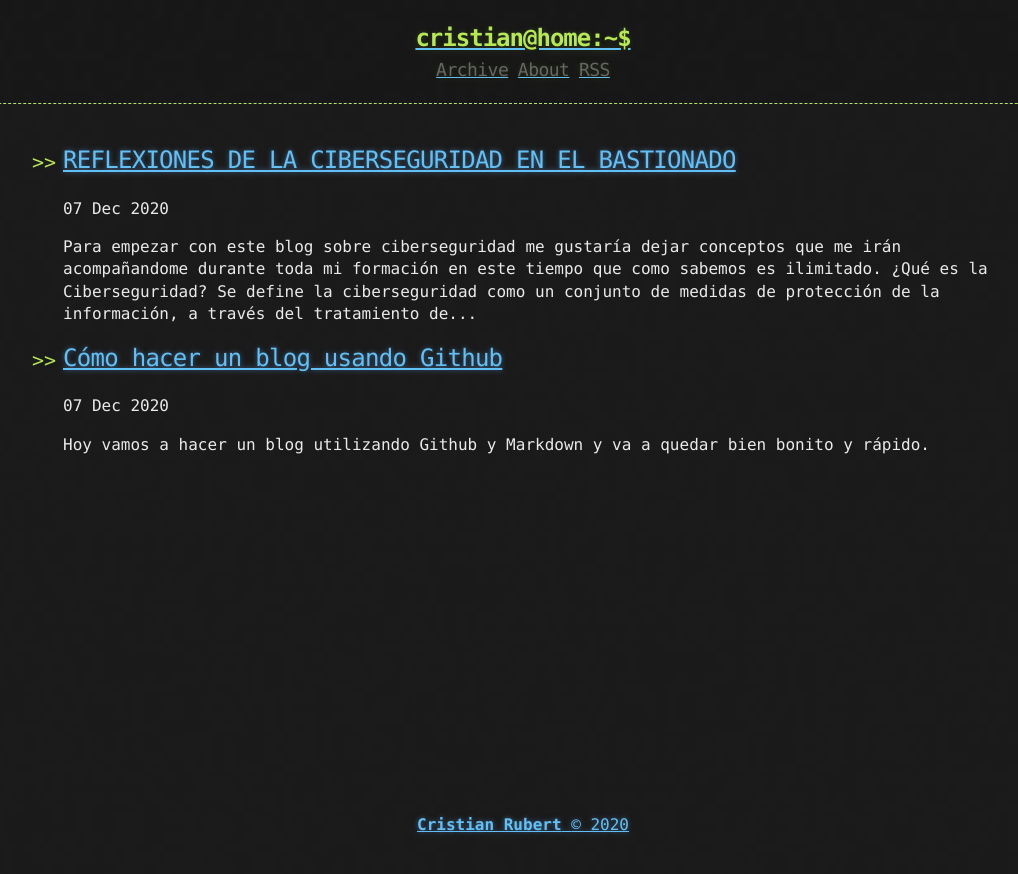
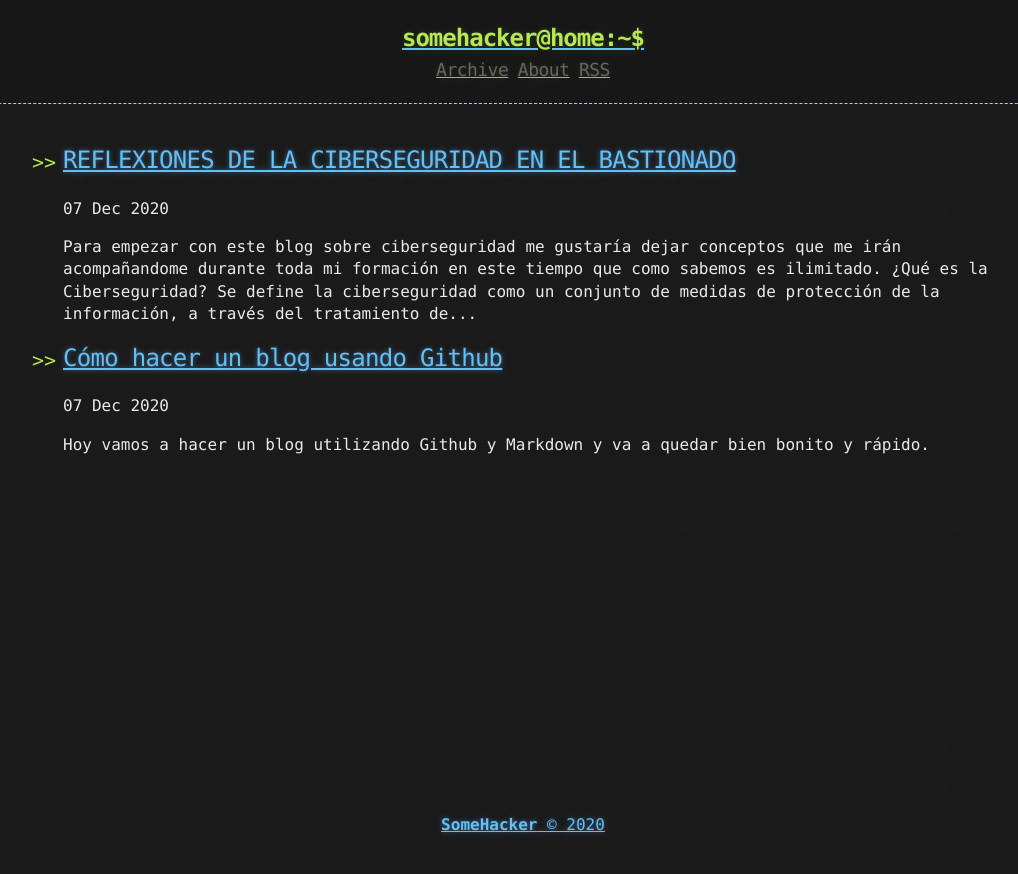
Before and after one commit to cristianrubert/Ciberseguridad, a Jekyll site: the page built from index.html, in a window 1280 px wide. Shown: the top 874 px of the page, without its empty margins (117-1135 px from the left). Built offline with Jekyll 4.4.1, drawn with Linux system fonts in a browser that asks for light colours; the list of posts is cut into pages by our own code.

Commit message:
Update _config.yml

```diff
--- a/_config.yml
+++ b/_config.yml
@@ -1,12 +1,11 @@
 title: Hacker-Blog
 description: "A Jekyll Blog Theme For Hackers"
 author:
-  name: "Ciberseguridad"
+  name: "SomeHacker"
   email: "someone@somewebsite.somedomain"
-  url: "https://cristianrubert.github.io/Ciberseguridad/"
+  url: "https://ashishchaudhary.in/hacker-blog"
 
-
-baseurl: https://cristianrubert.github.io/Ciberseguridad/
+baseurl: /
 
 source: .
 destination: ./_site
@@ -29,7 +28,5 @@ plugins:
   - jekyll-sitemap
 
 # Custom variables
-owner : "Cristian Rubert"
+owner : "SomeHacker"
 year : "2020"
-
-theme: jekyll-theme-hacker
```
